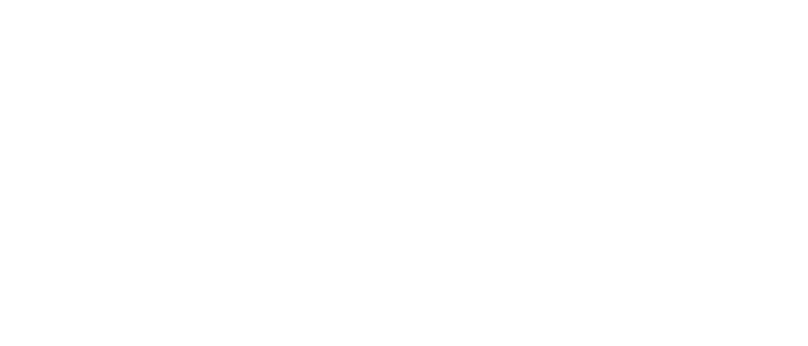
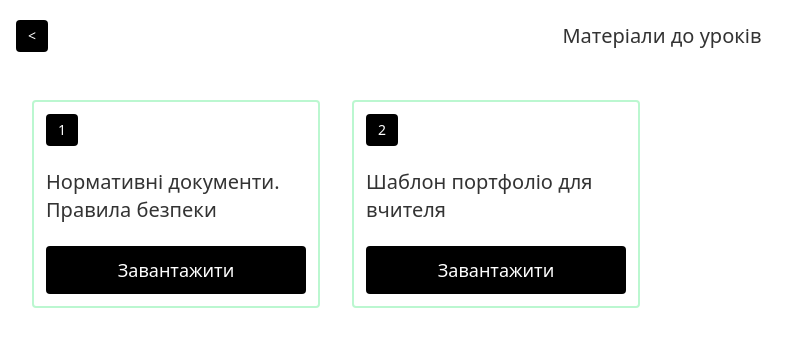
Before and after one commit to Maksimgnam/Infoclass2.0, a React (Vite) app: page /materials in a window 1280 px wide. Before the commit this address had no page. Shown: the top 346 px of the page, without its empty margins (0-808 px from the left). Built offline with nearby package versions, Linux system fonts and the light colour scheme.

Commit message:
add material component

```diff
--- /dev/null
+++ b/materialData/materialData.json
@@ -0,0 +1,12 @@
+[
+    {
+        "id":1,
+        "name":"Нормативні документи. Правила безпеки",
+        "doc":"/urok1.pdf"
+    },
+    {
+        "id":2,
+        "name":"Шаблон портфоліо для вчителя",
+        "doc":"/materials/Портфоліовчителя.pptx"
+    }
+]
--- a/newsData/newsData.json
+++ b/newsData/newsData.json
@@ -34,6 +34,14 @@
         "description": "На фотографії зображено клас колишніх учнів Галини Чікель. Це були юні математики та інформатики , які вивчали маиематику та інформатику із задоволенням.  ",
         "image": "/Images/four.jpg",
         "createdDate":"20.04.2024"
+    },
+    {
+        "title": "Проект учнів 8 класу",
+        "description": "На фотографії зображено учнів 8 класу,  які брaли участь у проекті про теорію піфагора  ",
+        "image": "/Images/17.jpg",
+        "createdDate":"20.04.2024",
+        "doc":"/ТеоремаПіфагора.pptx",
+        "doc2":"/ПІФАГОР_20240523_164511_0000.pdf"
     }
 
 ]
--- a/src/components/Footer/Footer.jsx
+++ b/src/components/Footer/Footer.jsx
@@ -13,12 +13,18 @@
             <p className=' text-lg font-mono text-white p-1 hover:text-green '>
                     <Link to="/">Головна</Link>
                 </p>
+
+
+                <p className=' text-lg font-mono text-white p-1 '>
+                    <Link to="/news">Новини</Link>
+                </p>
+
                 <p className=' text-lg font-mono text-white p-1 hover:text-green'>
                     <Link to="/gallery">Галерея</Link>
                 </p>
-                <p className=' text-lg font-mono text-white p-1 hover:text-green'>
-                    <Link to="/news">Новини</Link>
-                </p>
+                <a className=' text-lg  font-mono text-white   hover:text-green '>
+                    <Link to="/materials">Матеріали</Link>
+                </a>
             </div>
             <div className='w-auto min-w-72 max-w-80 h-60  m-1'>
                 <h2 className=' text-xl text-center   text-white font-medium'>Адреса</h2>
--- a/src/components/Header/Header.jsx
+++ b/src/components/Header/Header.jsx
@@ -1,35 +1,4 @@
 
-// import React from 'react';
-// import { Link } from 'react-router-dom';
-// import Logo from '../Logo/Logo';
-
-// const Header = () => {
-//     return (
-//         <div className='w-full h-header bg-yellow-900'>
-//             <Logo />
-//             {/* <div className='w-3/12 h-10 flex items-center justify-between'>
-//                 <a className=' text-lg  font-mono  hover:text-emerald-500'>
-//                     <Link to="/">Головна</Link>
-//                 </a>
-//                 <a className=' text-lg font-mono  hover:text-emerald-500'>
-//                     <Link to="/news">Новини</Link>
-//                 </a>
-//                 <a className=' text-lg  font-mono hover:text-emerald-500'>
-//                     <Link to="/lessons">Уроки</Link>         </a>
-//                 <a className=' text-lg  font-mono  hover:text-emerald-500'>
-//                     <Link to="/gallery">Галерея</Link>
-//                 </a>
-
-//             </div> */}
-//             <button className=' w-10 h-10  rounded-3xl hover:bg-emerald-400 flex items-center justify-center'>
-
-
-//             </button>
-//         </div>
-//     )
-// }
-
-// export default Header
 
 
 import React from 'react';
@@ -47,15 +16,18 @@
             boxShadow: isTheme ? '' : '0 0 4px #ccc'
         }}>
             <Logo />
-            <div className='w-3/12 h-10 flex items-center justify-between'>
-                <a className=' text-xl  font-mono  hover:text-emerald-500 link-text'>
+            <div className='w-4/12 h-10 flex items-center justify-between'>
+                <a className=' text-lg  hover:text-emerald-500 link-text'>
                     <Link to="/">Головна</Link>
                 </a>
-                <a className=' text-xl font-mono  hover:text-emerald-500 link-text'>
+                <a className=' text-lg  hover:text-emerald-500 link-text'>
                     <Link to="/news">Новини</Link>
                 </a>
+                <a className=' text-lg   hover:text-emerald-500 link-text'>
+                    <Link to="/materials">Матеріали</Link>
+                </a>
 
-                <a className=' text-xl  font-mono  hover:text-emerald-500 link-text'>
+                <a className=' text-lg   hover:text-emerald-500 link-text'>
                     <Link to="/gallery">Галерея</Link>
                 </a>
 
--- a/src/components/MainPage/MainPage.jsx
+++ b/src/components/MainPage/MainPage.jsx
@@ -1,53 +1,4 @@
-// import React from 'react'
-// import Header from '../Header/Header';
-// import { useState } from 'react';
-// import { BrowserRouter, Routes, Route } from 'react-router-dom';
-// import News from '../News/News';
-// import Lessons from '../Lessons/Lessons';
-// import Gallery from '../Gallery/Gallery';
 
-// const MainPage = () => {
-
-//     const [isTheme, setIsTheme] = useState(false);
-//     const themeChange = () => {
-//         setIsTheme((prevTheme) => !prevTheme)
-//     }
-//     return (
-//         <div>
-
-
-//             <BrowserRouter>
-
-//                 <div className='w-full h-full'>
-//                     <Header />
-//                     <Routes>
-//                         <Route path="/" element={
-//                             <div className='w-full h-pages bg-green-200'></div>
-//                         } excist />
-
-
-
-//                     </Routes>
-
-//                 </div>
-//                 <div>
-
-
-//                     <Routes>
-
-//                         <Route path="/news" element={<News isTheme={isTheme} />} />
-//                         <Route path="/gallery" element={<Gallery />} />
-//                         <Route path="/lessons" element={<Lessons isTheme={isTheme} />} />
-
-//                     </Routes>
-//                 </div>
-//             </BrowserRouter>
-//         </div>
-//     )
-// }
-
-
-// export default MainPage
 import React, { useState } from 'react';
 import { BrowserRouter, Routes, Route } from 'react-router-dom';
 
@@ -63,6 +14,7 @@
 import Documents from '../Documents/Documents';
 import Image from '../Image/Image';
 import ImageSlider from '../ImageSlider/ImageSlider';
+import Materials from '../Materials';
 
 
 const Main = () => {
@@ -106,6 +58,7 @@
                     <Route path="/navigation" element={<NavigationPage isTheme={isTheme} />} />
                     <Route path="/image/:id" element={<Image  />} />
                     <Route path="/allImages" element={<ImageSlider/>} />
+                    <Route path="/materials" element={<Materials/>} />
 
                 </Routes>
 
--- /dev/null
+++ b/src/components/Materials.jsx
@@ -0,0 +1,42 @@
+import React from 'react';
+import materials from '../../materialData/materialData.json';
+import { Link } from 'react-router-dom';
+
+const Materials = () => {
+  return (
+    <div className='w-full min-h-svh p-4 '>
+        <div className='w-full h-10  flex items-center  justify-start  sm:justify-between'>
+            <Link to="/">
+                    <button className='w-8 h-8 bg-black rounded text-sm font-sans text-white '>
+                        {`<`}
+                    </button>
+            </Link>
+            <div className='w-auto h-auto flex items-center'>
+
+                <p className='text-xl font-medium pl-3'>Матеріали до уроків</p>
+            </div>
+            <div></div>
+        </div>
+        <div className='w-auto h-auto flex flex-wrap sm:items-center mt-7'>
+            {materials.map((item)=>(
+                <div key={item.id} className='w-72 h-52 border-green-200 border-2 rounded flex flex-col items-center justify-between  p-3 m-4 '>
+                    <div className='w-full h-auto'>
+                    <button className='w-8 h-8 bg-black rounded text-sm font-sans text-white '>
+                        {item.id}
+                    </button>
+                    </div>
+                    <p className='text-xl font-medium'>{item.name}</p>
+                    <a className='w-full' href={item.doc} download={item.doc}>
+                    <button className='w-full h-12 bg-black rounded'>
+                        <p className='text-lg text-white font-medium'>Завантажити</p>
+                    </button>
+                    </a>
+                </div>
+            ))}
+
+        </div>
+    </div>
+  )
+}
+
+export default Materials
--- a/src/components/News/News.jsx
+++ b/src/components/News/News.jsx
@@ -14,6 +14,7 @@
         item.title.toLowerCase().includes(searchName.toLowerCase())
 
     )
+    const reservedNews = filteredNews.reverse()
 
     useEffect(() => {
         AOS.init({ duration: 2000 });
@@ -27,7 +28,7 @@
         }}>
             <div className='w-full h-14 flex justify-between items-center p-7 '>
                 <Link to="/">
-                    <button className='w-9 h-9 bg-black rounded-md text-2xl text-white font-mono'>
+                    <button className='w-9 h-9 bg-black rounded-md text-lg text-white '>
 
                         {`<`}
 
@@ -38,18 +39,6 @@
 
 
 
-                        {/* <div className='w-72 h-full rounded-2xl flex items-center justify-end'>
-                            <input
-                                value={searchName}
-                                onChange={(e) => setSearchName(e.target.value)}
-                                type="text"
-                                placeholder='Пошук новин...'
-                                className='w-5/6 h-12 text-lg  bg-transparent rounded-3xl  placeholder:text-lg outline-none pl-5'
-                            />
-                            <div className='w-11 h-11 bg-button rounded-md flex items-center justify-center relative right-8'>
-                                <img className='w-5 h-5' src="https://uxwing.com/wp-content/themes/uxwing/download/user-interface/search-icon.png" alt="" />
-                            </div>
-                        </div> */}
                         <div className='flex'>
 
 
@@ -76,9 +65,9 @@
                     <div className='w-full h-auto '>
 
 
-                        {filteredNews.length > 0 ? (
+                        {reservedNews.length > 0 ? (
                             <div className='w-full  h-auto flex flex-wrap justify-center   pl-5 '>
-                                {filteredNews.map((item, index) => (
+                                {reservedNews.map((item, index) => (
                                     <div data-aos="fade-up" key={index} className='w-auto min-w-news-card max-w-news-card min-h-96 h-auto  rounded-xl flex flex-col justify-center items-center m-3 pt-2'>
 
                                             <img className='w-11/12 h-96 rounded' src={item.image} alt="" />
@@ -90,9 +79,19 @@
                                             <div className='w-full h-auto pt-2'>
                                                 <p className='text-lg  font-medium'>{item.description}</p>
                                             </div>
+
+                                            <div className='w-full h-12 flex flex-col justify-between mt-1'>
+                                            { item.doc && <a href={item.doc} download={item.doc} className='text-md      text-emerald-500 font-medium'>Презентація 1</a>
+
+                                            }
+                                             { item.doc && <a href={item.doc} download={item.doc2} className='text-md      text-emerald-500 font-medium'>Презентація 2</a>
+
+                                            }
+                                            </div>
                                             <div className='w-full h-auto pt-1 flex justify-end pr-2'>
                                                 <p className='text-lg  font-medium'>{item.createdDate}</p>
                                             </div>
+
                                         </div>
                                     </div>
                                 ))}
```
